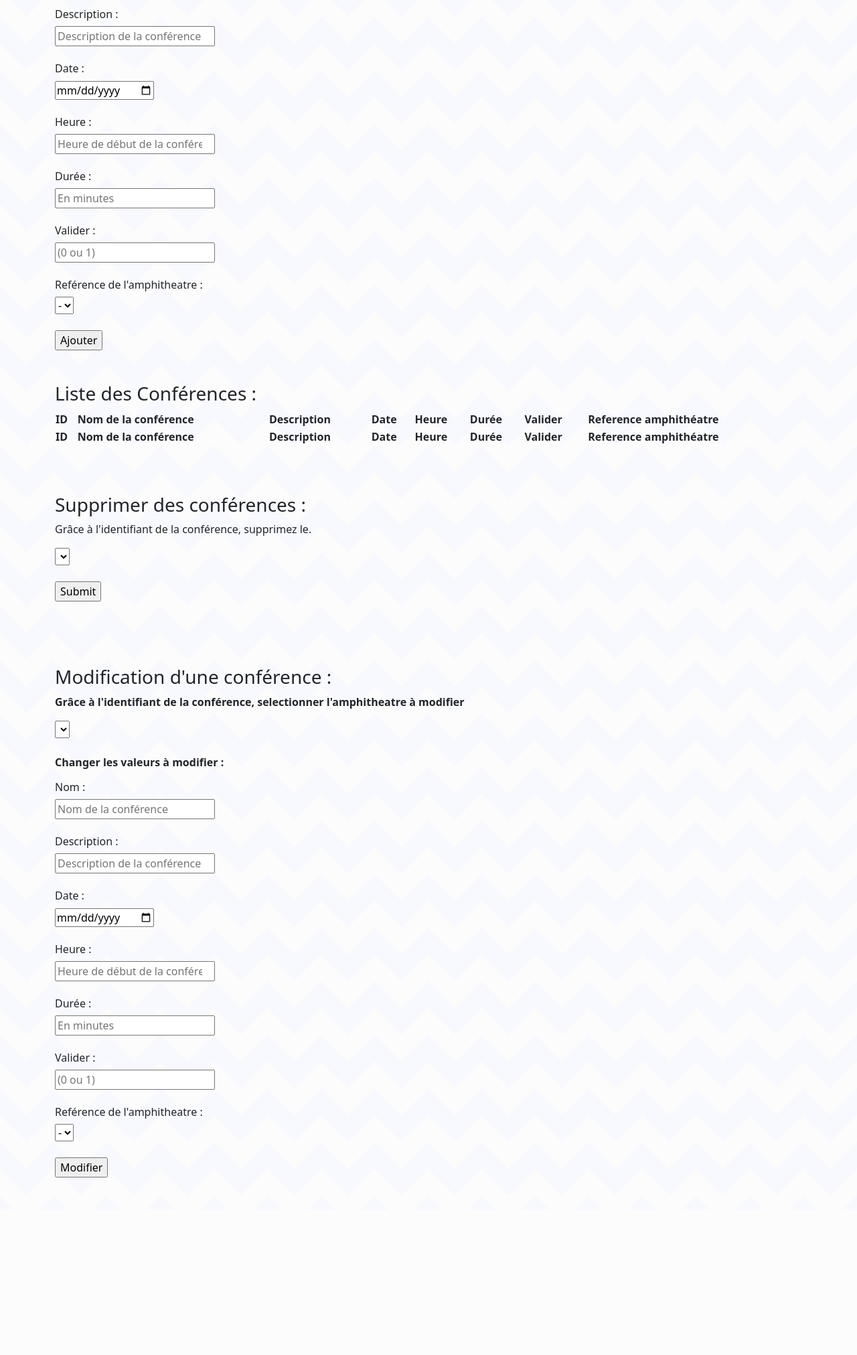
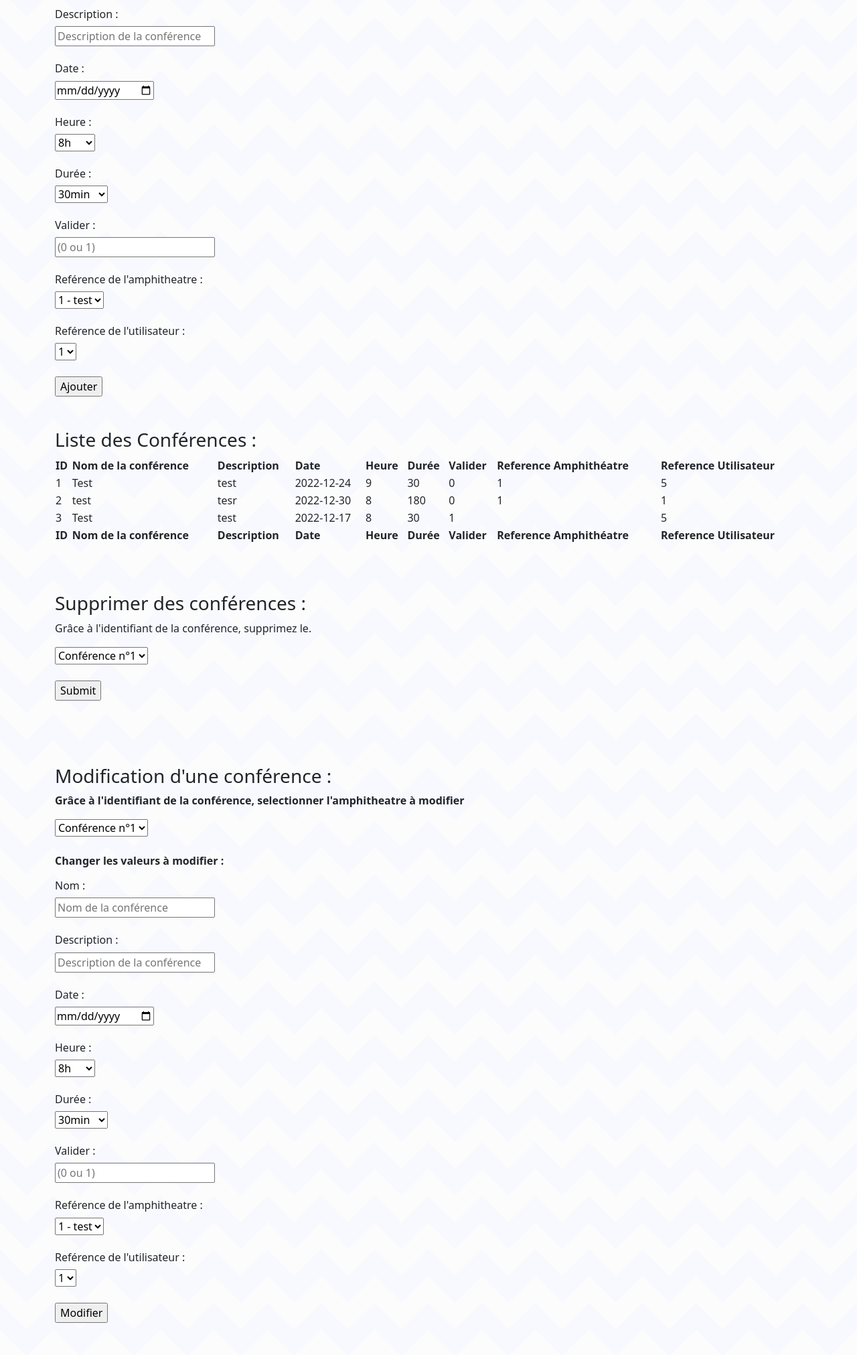
Before and after one commit to TRAN-Ki/ktnslrhls-hsp, a PHP site: page /vue/panelAdmin/conference.php in a window 1280 px wide. Shown: the part 255-2278 px from the top of the page at 67% size. Before the commit the page ends 2013 px from the top, so only its background shows below. Run offline with PHP 8.4, Linux system fonts and the light colour scheme; data comes from the database, SQL or seed files in the repository; data that the repository does not hold is empty; some libraries are stand-ins or nearby versions.

Commit message:
Fix: Database + conférence

```diff
--- a/src/modele/Conference.php
+++ b/src/modele/Conference.php
@@ -11,6 +11,7 @@ class Conference
     private $duree;
     private $valider;
     private $refamphitheatre;
+    private $refutilisateur;
 
     public function __construct(array $donnees){
         $this->hydrate($donnees);
@@ -157,6 +158,21 @@ class Conference
         $this->refamphitheatre = $refamphitheatre;
     }
 
+    /**
+     * @return mixed
+     */
+    public function getRefutilisateur()
+    {
+        return $this->refutilisateur;
+    }
+
+    /**
+     * @param mixed $refutilisateur
+     */
+    public function setRefutilisateur($refutilisateur): void
+    {
+        $this->refutilisateur = $refutilisateur;
+    }
 
     public function selectConferenceUser($bdd){
         $date = date('Y-m-d');
@@ -177,7 +193,7 @@ class Conference
 
     public function addConference($bdd){
 
-        $add = $bdd->getBdd()->prepare("INSERT INTO conference (nom, description, date_conf, heure, duree, valider, ref_amphitheatre) VALUES (:nom, :description, :date, :heure, :duree, :valider, :ref)");
+        $add = $bdd->getBdd()->prepare("INSERT INTO conference (nom, description, date_conf, heure, duree, valider, ref_amphitheatre, ref_utilisateur) VALUES (:nom, :description, :date, :heure, :duree, :valider, :ref, :refuti)");
         $add->execute(array(
             'nom'=>$this->getNom(),
             'description'=>$this->getDescription(),
@@ -185,13 +201,14 @@ class Conference
             'heure'=>$this->getHeure(),
             'duree'=>$this->getDuree(),
             'valider'=>$this->getValider(),
-            'ref'=>$this->getRefAmphitheatre()
+            'ref'=>$this->getRefAmphitheatre(),
+            'refuti'=>$this->getRefutilisateur()
         ));
     }
 
     public function editConference(){
         $bdd = new Database();
-        $edit = $bdd->getBdd()->prepare("UPDATE conference SET nom = :nom, description = :description, date_conf = :date, heure = :heure, duree = :duree, valider = :valider, ref_amphitheatre = :ref WHERE id_conference = :id");
+        $edit = $bdd->getBdd()->prepare("UPDATE conference SET nom = :nom, description = :description, date_conf = :date, heure = :heure, duree = :duree, valider = :valider, ref_amphitheatre = :ref, ref_utilisateur = :refuti WHERE id_conference = :id");
         $edit->execute(array(
             'nom'=>$this->getNom(),
             'description'=>$this->getDescription(),
@@ -200,6 +217,7 @@ class Conference
             'duree'=>$this->getDuree(),
             'valider'=>$this->getValider(),
             'ref'=>$this->getRefAmphitheatre(),
+            'refuti'=>$this->getRefutilisateur(),
             'id'=>$this->getId()
         ));
     }
--- a/src/traitement/add_conference.php
+++ b/src/traitement/add_conference.php
@@ -10,9 +10,9 @@ $conf = new Conference(array(
     'heure'=>$_POST['heure'],
     'duree'=>$_POST['duree'],
     'valider'=>$_POST['valider'],
-    'refamphitheatre'=>$_POST['ref']
+    'refamphitheatre'=>$_POST['ref'],
+    'refutilisateur'=>$_POST['refuti']
 ));
 
 $conf->addConference($bdd);
-var_dump($conf);
 header('Location: ../../vue/panelAdmin/conference.php');
--- a/src/traitement/add_conference_user.php
+++ b/src/traitement/add_conference_user.php
@@ -1,4 +1,5 @@
 <?php
+session_start();
 require_once '../bdd/Database.php';
 require_once '../modele/Conference.php';
 
@@ -9,7 +10,8 @@ $conf = new Conference(array(
     'dateconf'=>$_POST['date'],
     'heure'=>$_POST['heure'],
     'duree'=>$_POST['duree'],
-    'valider'=>0
+    'valider'=>0,
+    'refutilisateur'=>$_SESSION['id']
 ));
 
 $conf->addConference($bdd);
--- a/src/traitement/edit_conference.php
+++ b/src/traitement/edit_conference.php
@@ -11,7 +11,8 @@ $conf = new Conference([
     'heure'=>$_POST['heure'],
     'duree'=>$_POST['duree'],
     'valider'=>$_POST['valider'],
-    'refamphitheatre'=>$_POST['ref']
+    'refamphitheatre'=>$_POST['ref'],
+    'refutilisateur'=>$_POST['refuti']
 ]);
 
 $conf->editConference();
--- a/vue/panelAdmin/conference.php
+++ b/vue/panelAdmin/conference.php
@@ -2,10 +2,11 @@
 require_once '../../src/bdd/Database.php';
 require_once '../../src/modele/Amphitheatre.php';
 require_once '../../src/modele/Conference.php';
+require_once '../../src/modele/Utilisateur.php';
 
 
 session_start();
-
+$bdd = new Database();
 ?>
 
 
@@ -57,22 +58,47 @@ session_start();
             <h6>Date : </h6>
             <input type="date" name="date" placeholder="Date de la conférence"> <br><br>
             <h6>Heure : </h6>
-            <input type="number" name="heure" placeholder="Heure de début de la conférence"> <br><br>
+            <select name="heure" required>
+                <option value="8">8h</option>
+                <option value="8.5">8h30</option>
+                <option value="9">9h</option>
+                <option value="9.5">9h30</option>
+                <option value="10">10h</option>
+                <ption value="10.5">10h30</ption>
+                <option value="11">11h</option>
+            </select><br><br>
             <h6>Durée : </h6>
-            <input type="number" name="duree" placeholder="En minutes"> <br><br>
+            <select name="duree" required>
+                <option value="30">30min</option>
+                <option value="60">60min</option>
+                <option value="90">90min</option>
+                <option value="120">120min</option>
+                <option value="150">150min</option>
+                <option value="180">180min</option>
+            </select><br><br>
             <h6>Valider : </h6>
             <input type="number" name="valider" placeholder="(0 ou 1)"> <br><br>
             <h6>Reférence de l'amphitheatre :</h6>
             <?php
-
-            $bdd = new Database();
             $amphi = new Amphitheatre(array());
 
             $result = $amphi->selectAmphitheatre($bdd);
 
+            $user = new Utilisateur(array());
+
+            $resuser = $user->selectUtilisateur($bdd);
+
             ?>
             <select name="ref">
-                <option value="<?php echo $result[0]['id_amphitheatre'] ?>"><?php echo $result[0]['id_amphitheatre'].' - '.$result[0]['libelle']; ?></option>
+                <?php foreach ($result as $resamp){ ?>
+                <option value="<?php echo $resamp['id_amphitheatre'] ?>"><?php echo $resamp['id_amphitheatre'].' - '.$resamp['libelle']; ?></option>
+                <?php } ?>
+            </select> <br><br>
+            <h6>Reférence de l'utilisateur :</h6>
+            <select name="refuti">
+                <?php foreach ($resuser as $resusers){ ?>
+                <option value="<?php echo $resusers['id_utilisateur'] ?>"><?php echo $resusers['id_utilisateur']; ?></option>
+                <?php } ?>
             </select> <br><br>
             <input type="submit" value="Ajouter">
         </form>
@@ -99,7 +125,8 @@ session_start();
                 <th>Heure</th>
                 <th>Durée</th>
                 <th>Valider</th>
-                <th>Reference amphithéatre</th>
+                <th>Reference Amphithéatre</th>
+                <th>Reference Utilisateur</th>
             </tr>
             </thead>
             <tbody>
@@ -113,6 +140,7 @@ session_start();
                     <td><?php echo $value['duree'];?></td>
                     <td><?php echo $value['valider'];?></td>
                     <td><?php echo $value['ref_amphitheatre'];?></td>
+                    <td><?php echo $value['ref_utilisateur'];?></td>
                 </tr>
             <?php } ?>
             </tbody>
@@ -125,7 +153,8 @@ session_start();
                 <th>Heure</th>
                 <th>Durée</th>
                 <th>Valider</th>
-                <th>Reference amphithéatre</th>
+                <th>Reference Amphithéatre</th>
+                <th>Reference Utilisateur</th>
             </tr>
             </tfoot>
         </table>
@@ -173,14 +202,37 @@ session_start();
             <h6>Date : </h6>
             <input type="date" name="date" placeholder="Date de la conférence"> <br><br>
             <h6>Heure : </h6>
-            <input type="number" name="heure" placeholder="Heure de début de la conférence"> <br><br>
+            <select name="heure" required>
+                <option value="8">8h</option>
+                <option value="8.5">8h30</option>
+                <option value="9">9h</option>
+                <option value="9.5">9h30</option>
+                <option value="10">10h</option>
+                <ption value="10.5">10h30</ption>
+                <option value="11">11h</option>
+            </select><br><br>
             <h6>Durée : </h6>
-            <input type="number" name="duree" placeholder="En minutes"> <br><br>
+            <select name="duree" required>
+                <option value="30">30min</option>
+                <option value="60">60min</option>
+                <option value="90">90min</option>
+                <option value="120">120min</option>
+                <option value="150">150min</option>
+                <option value="180">180min</option>
+            </select><br><br>
             <h6>Valider : </h6>
             <input type="number" name="valider" placeholder="(0 ou 1)"> <br><br>
             <h6>Reférence de l'amphitheatre :</h6>
             <select name="ref">
-                <option value="<?php echo $result[0]['id_amphitheatre'] ?>"><?php echo $result[0]['id_amphitheatre'].' - '.$result[0]['libelle']; ?></option>
+                <?php foreach ($result as $resamp){ ?>
+                    <option value="<?php echo $resamp['id_amphitheatre'] ?>"><?php echo $resamp['id_amphitheatre'].' - '.$resamp['libelle']; ?></option>
+                <?php } ?>
+            </select> <br><br>
+            <h6>Reférence de l'utilisateur :</h6>
+            <select name="refuti">
+                <?php foreach ($resuser as $resusers){ ?>
+                    <option value="<?php echo $resusers['id_utilisateur'] ?>"><?php echo $resusers['id_utilisateur']; ?></option>
+                <?php } ?>
             </select> <br><br>
             <input type="submit" value="Modifier">
         </form>
```
Also changed, not shown: bdd/hsp-skh.sql (+50 -53 lines), vue/ajout_conference.php (+17 -2 lines), 2 other files.
